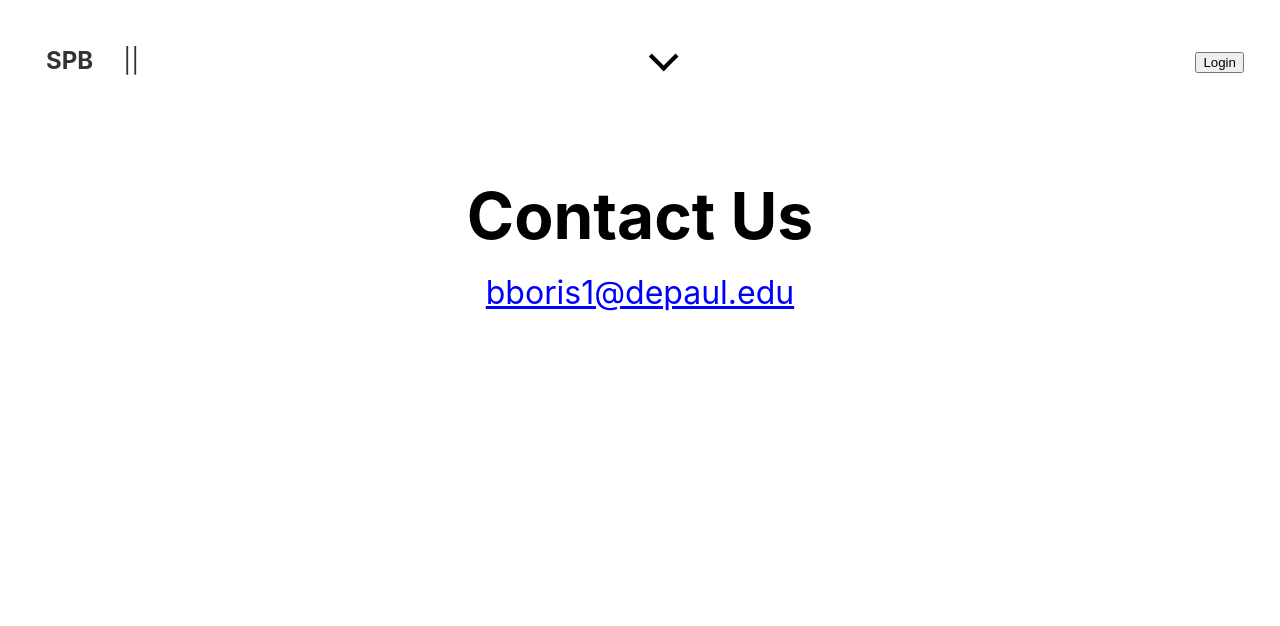
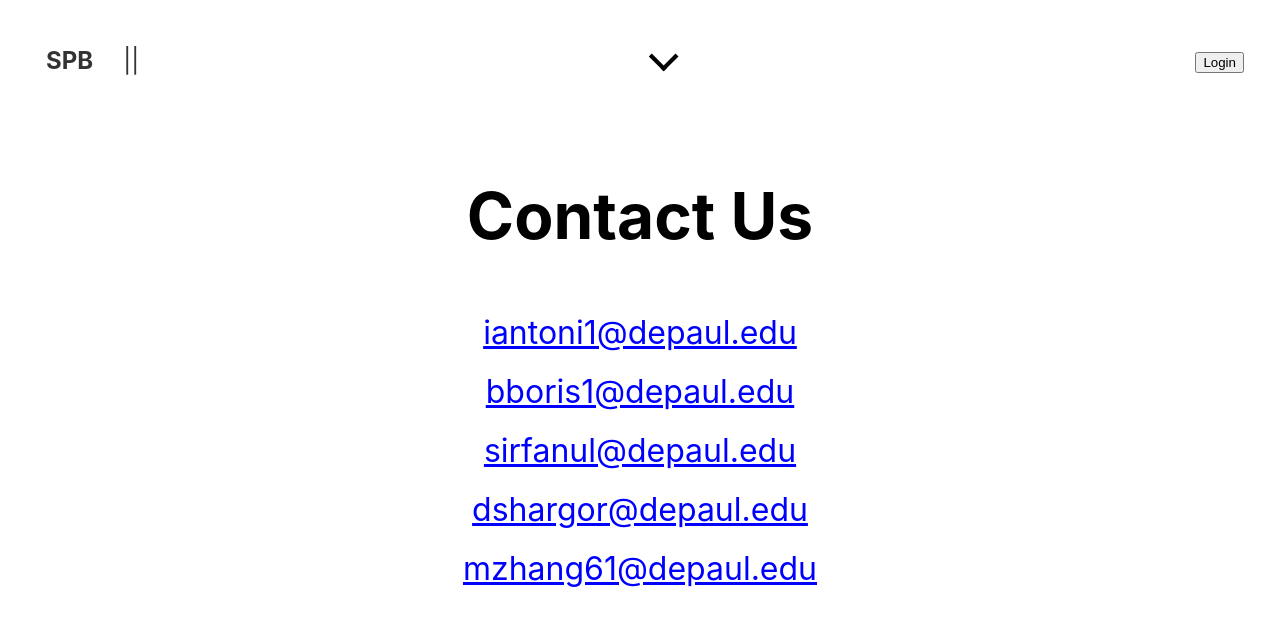
Before and after one commit to PlGGS/scheduling-productivity-booster, a Next.js app: page /contact in a window 1280 px wide. Shown: the top 626 px of the page. Built offline with nearby package versions, Linux system fonts and the light colour scheme; no server answers; a web font is replaced by a local one.

Commit message:
Re-added contact page changes

```diff
--- a/pages/contact.js
+++ b/pages/contact.js
@@ -15,7 +15,17 @@ class Index extends React.Component {
             Contact Us
           </h1>
           <br />
+          <br />
+          <br />
+          <a style={{fontSize: "24pt", textDecoration: 'underline', color: "blue"}} href="mailto:iantoni1@depaul.edu">iantoni1@depaul.edu</a>
+          <br />
           <a style={{fontSize: "24pt", textDecoration: 'underline', color: "blue"}} href="mailto:bboris1@depaul.edu">bboris1@depaul.edu</a>
+          <br />
+          <a style={{fontSize: "24pt", textDecoration: 'underline', color: "blue"}} href="mailto:sirfanul@depaul.edu">sirfanul@depaul.edu</a>
+          <br />
+          <a style={{fontSize: "24pt", textDecoration: 'underline', color: "blue"}} href="mailto:dshargor@depaul.edu">dshargor@depaul.edu</a>
+          <br />
+          <a style={{fontSize: "24pt", textDecoration: 'underline', color: "blue"}} href="mailto:mzhang61@depaul.edu">mzhang61@depaul.edu</a>
         </main>
       </div>
       </Layout>
```
